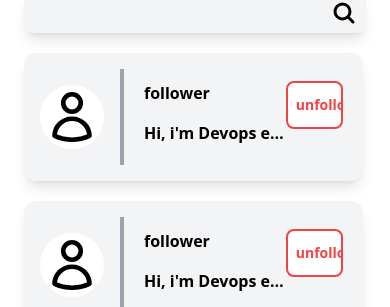
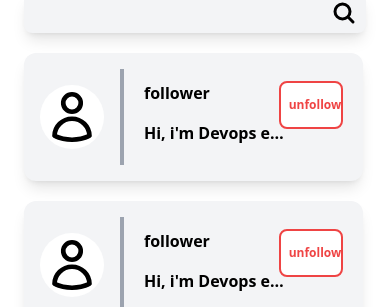
Before and after one commit to comko123/markup-copy, a Next.js app: page /follower in a window 390 px wide. Shown: the part 463-770 px from the top of the page. Built offline with nearby package versions, Linux system fonts and the light colour scheme.

Commit message:
fix : 팔로워 페이지 반응형 디자인 수정

```diff
--- a/src/pages/follower/index.tsx
+++ b/src/pages/follower/index.tsx
@@ -135,7 +135,7 @@ className={`w-6 h-6 bg-white border-2 border-black rounded-full absolute ${state
 <div className="pt-4 font-bold w-[90%] lg:w-full overflow-hidden text-ellipsis whitespace-nowrap">{item.timeLine}</div>
 </div>
 <input type="button" value={item.follow?"follow":"unfollow"}
-className={`border-2 rounded-lg text-sm h-12 px-2 font-bold bg-white cursor-pointer
+className={`border-2 rounded-lg text-xs lg:text-sm h-12 px-2 font-bold bg-white cursor-pointer
 ${item.follow?"border-blue-500 text-blue-500 hover:bg-blue-500 hover:text-white":"border-red-500 text-red-500 hover:bg-red-500 hover:text-white"}`}/>
 </div>
 </div>
--- a/tailwind.config.js
+++ b/tailwind.config.js
@@ -5,7 +5,7 @@ module.exports = {
     extend: {fontSize:{vxs:["8px"]},
     gridTemplateColumns:
       {
-        'betch': '100% 40%',
+        'betch': '95% 45%',
       }
   }
   },
```
